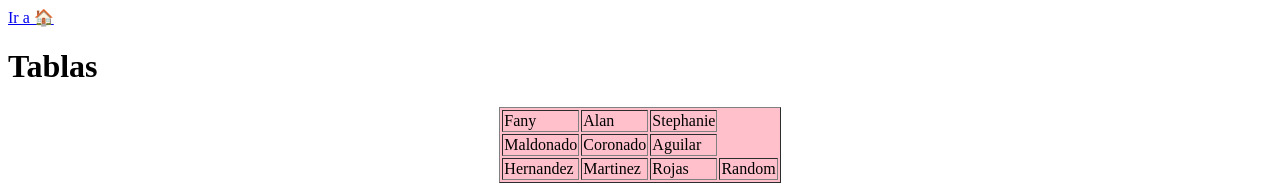
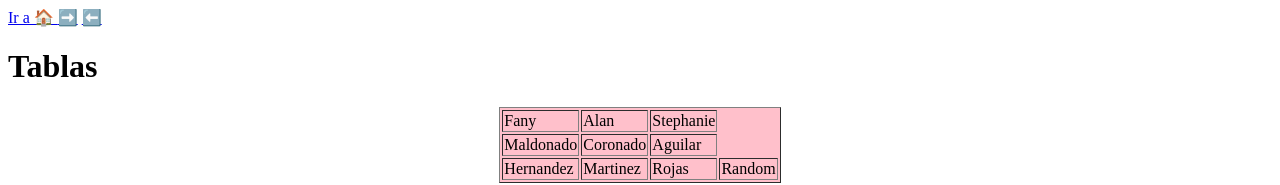
Before and after one commit to stephaniemaldonado07/Avance3.github.io, a plain HTML site: page tablas.html in a window 1280 px wide. Shown: the top 185 px of the page. Drawn offline with Linux system fonts and the light colour scheme.

Commit message:
Update tablas.html

```diff
--- a/tablas.html
+++ b/tablas.html
@@ -5,6 +5,8 @@
     <meta name="viewport" content="width=device-width, initial-scale=1.0">
     <title>Tablas</title>
     <a href="index.html">Ir a 🏠 </a>
+    <a href="Horario de clases.html">➡️</a>
+    <a href="index.html">⬅️</a>
 </head>
 <body>
     <h1>Tablas</h1>
```
